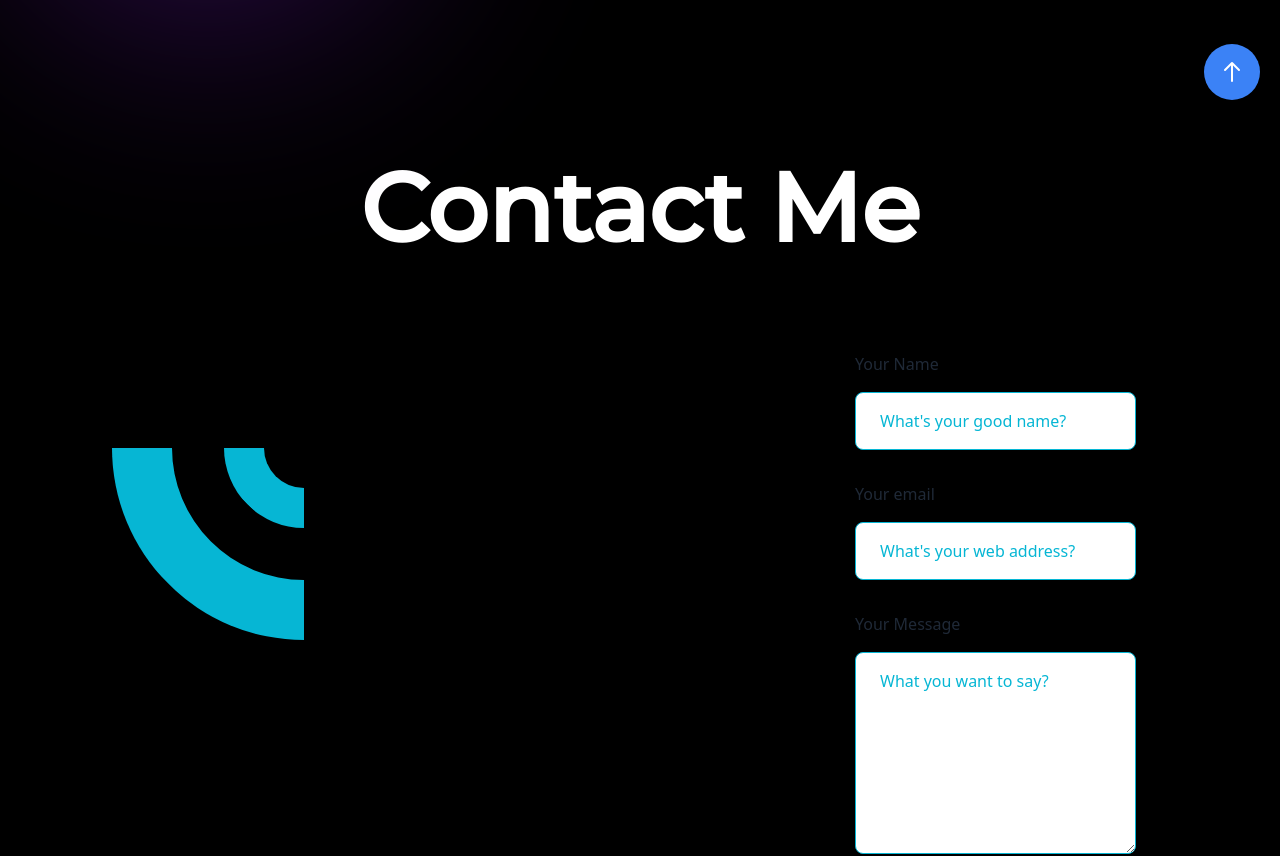
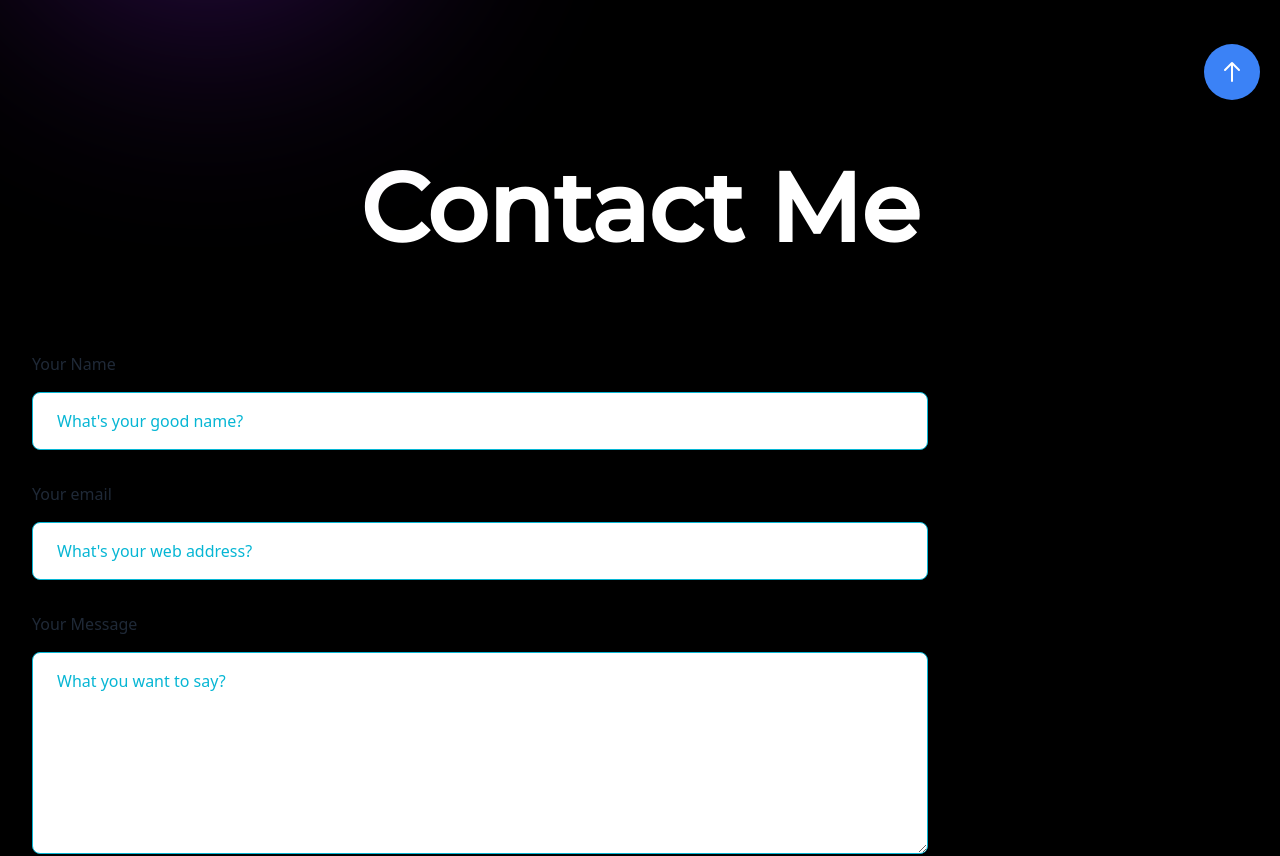
Before and after one commit to Shakil57375/shakil-s_portfolio, a React (Vite) app: page / in a window 1280 px wide. Shown: the part 680-1536 px from the top of the page. Built offline with nearby package versions, Linux system fonts and the light colour scheme; a web font is replaced by a local one.

Commit message:
data deleted

```diff
--- a/src/Components/Contact.jsx
+++ b/src/Components/Contact.jsx
@@ -56,23 +56,18 @@ const Contact = () => {
         (error) => {
           setLoading(false);
           console.error(error);
-
           Swal.fire("Ahh, something went wrong. Please try again.");
         }
       );
   };
   return (
-    <section className="h-[850px]">
-      <div className="paddingX paddingY">
+    <section className="h-fit">
+      <div className=" paddingY">
         <SectionTitle
           titleFirstWord={"Contact Me"}
           titleFirstClassName={"text-8xl text-white font-bold font-Montserrat"}
           divClassName={"left-28 flex justify-center "}
         ></SectionTitle>
-        <div className="flex justify-between items-start">
-          <div className="w-96 h-96 border-b-cyan-500 border-t-transparent  border-r-transparent border-l-transparent rounded-full rotate-45 border-[60px] flex items-center justify-center ">
-          <div className="w-40 h-40 border-b-cyan-500 border-t-transparent  border-r-transparent border-l-transparent rounded-full rotate-[360deg] border-[40px]"></div>
-          </div>
         <div
           className={`xl:mt-4 flex xl:flex-row flex-col-reverse gap-10 overflow-hidden`}
         >
@@ -125,7 +120,6 @@ const Contact = () => {
           </div>
         </div>
       </div>
-      </div>
     </section>
   );
 };
```
Lines whose indentation alone changed are shown as unchanged.
